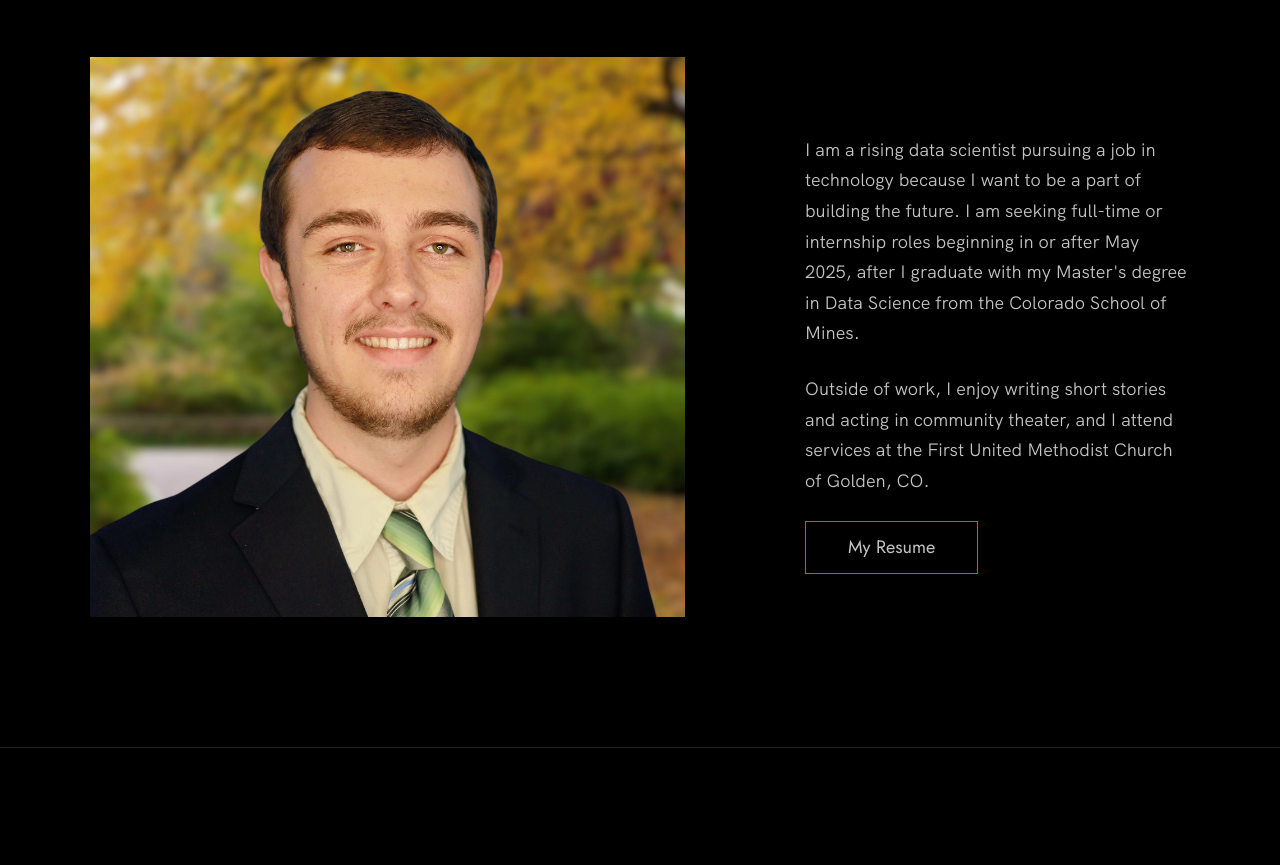
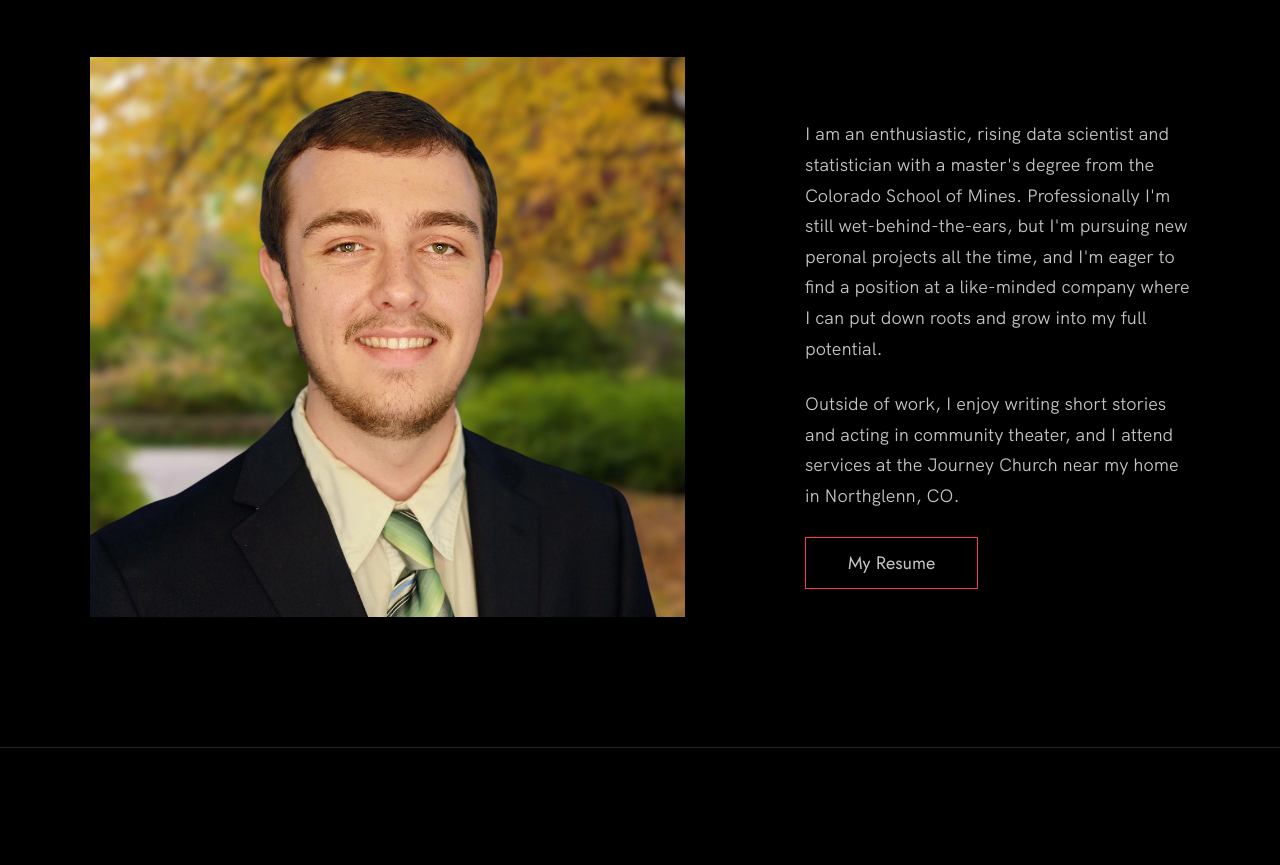
Before and after one commit to ianstonecypher/portfolio, a plain HTML site: page index.html in a window 1280 px wide. Shown: the part 6258-7123 px from the top of the page. Drawn offline with Linux system fonts and the light colour scheme.

Commit message:
Update bio paragraph
I also hopefully fixed the link at the bottom to my linkedin profile

```diff
--- a/index.html
+++ b/index.html
@@ -246,15 +246,15 @@
           <div class="about__text">
             <!-- Replace the below paragraph with info about yourself -->
             <p>
-              I am a rising data scientist pursuing a job in technology because
-              I want to be a part of building the future. I am seeking full-time
-              or internship roles beginning in or after May 2025, after I graduate
-              with my Master's degree in Data Science from the Colorado School of Mines.
+              I am an enthusiastic, rising data scientist and statistician with a master's degree from the
+              Colorado School of Mines. Professionally I'm still wet-behind-the-ears, but I'm pursuing
+              new peronal projects all the time, and I'm eager to find a position at a like-minded company
+              where I can put down roots and grow into my full potential.
             </p>
             <p>
               Outside of work, I enjoy writing short stories and acting in community
-              theater, and I attend services at the First United Methodist Church
-              of Golden, CO.
+              theater, and I attend services at the Journey Church near my home
+              in Northglenn, CO.
             </p>
             <!-- Provide a link to your resume -->
             <a href="https://github.com/ianstonecypher/portfolioNEW/blob/master/Resume%20-%20Ian%20Stonecypher.pdf" class="btn">My Resume</a>
@@ -294,7 +294,7 @@
       <!-- Update the links to point to your accounts -->
       <ul class="footer__social-links">
         <li class="footer__social-link-item">
-          <a href="www.linkedin.com/in/ian-stonecypher/">
+          <a href="https://www.linkedin.com/in/ian-stonecypher/">
             <img src="./images/linkedin.svg" title="Link to Linkedin Profile" class="footer__social-image" alt="Linkedin">
           </a>
         </li>
```
